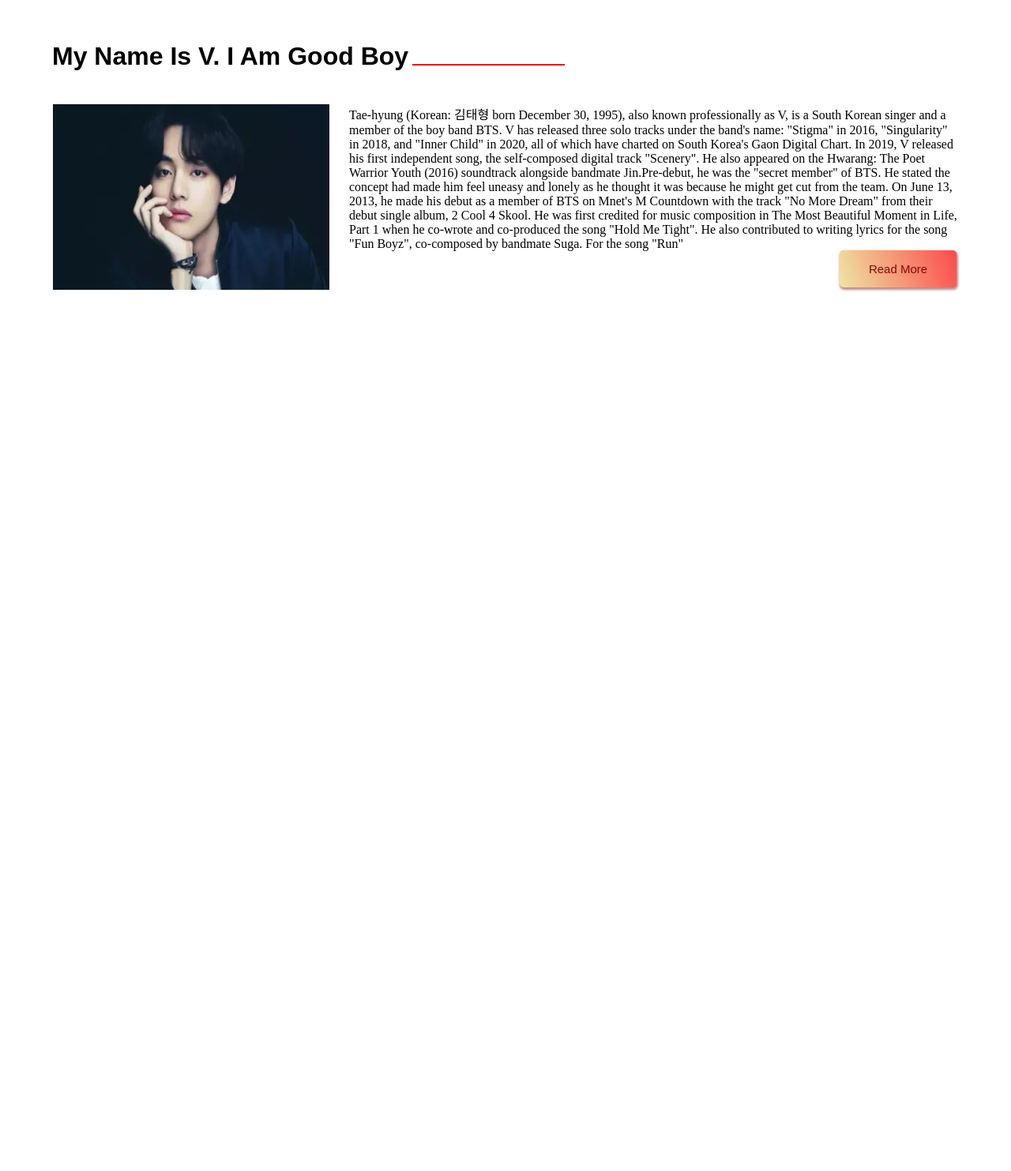
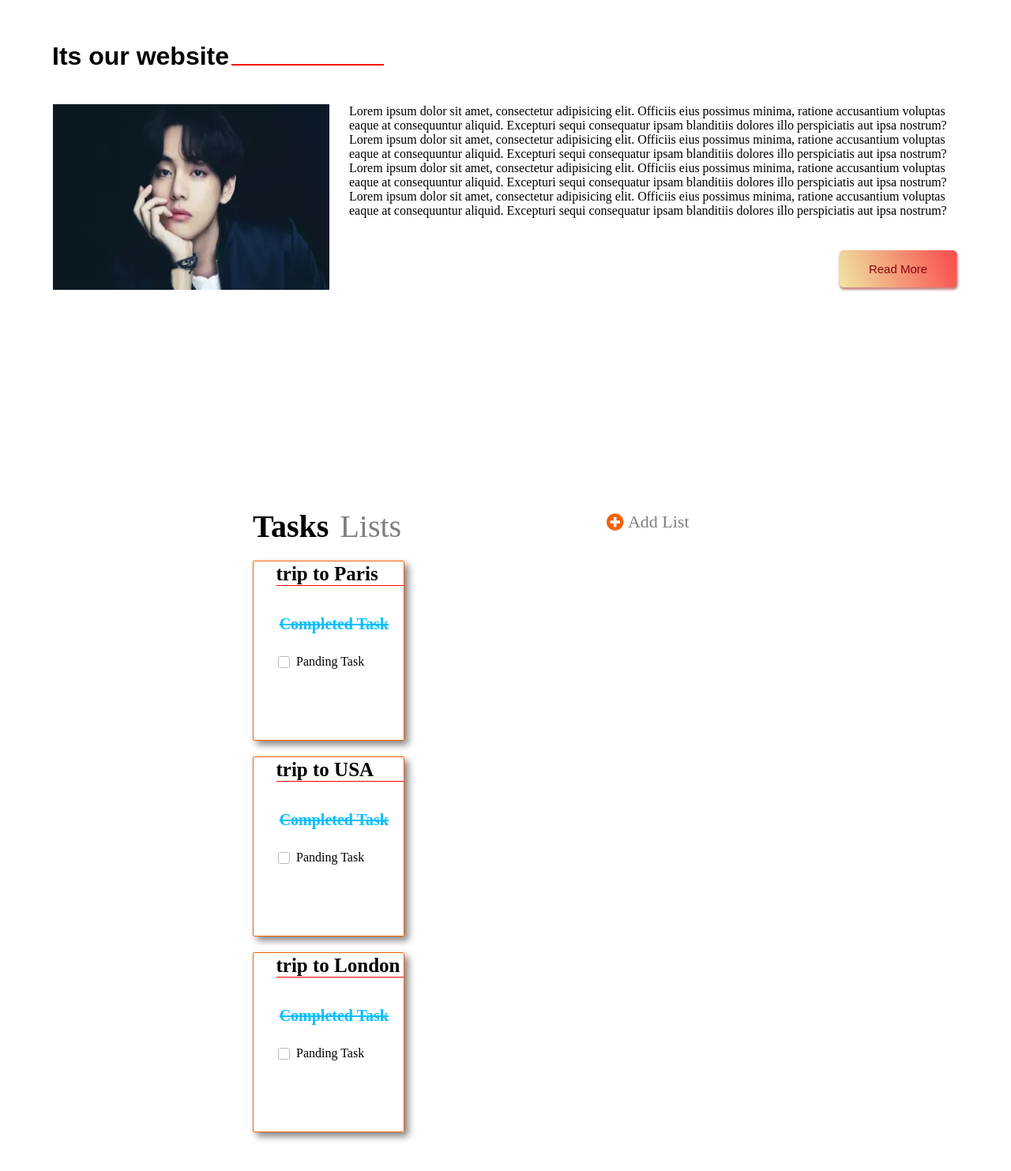
Before and after one commit to imdeep08/Html_project, a plain HTML site: page Education.html in a window 1280 px wide. Shown: the part 567-2050 px from the top of the page at 79% size. Before the commit the page ends 1001 px from the top, so only its background shows below. Drawn offline with Linux system fonts and the light colour scheme.

Commit message:
update two div in fourth section

```diff
--- a/Education.html
+++ b/Education.html
@@ -5,6 +5,7 @@
     <meta http-equiv="X-UA-Compatible" content="IE=edge">
     <meta name="viewport" content="width=device-width, initial-scale=1.0">
     <link rel="stylesheet" href="css/style.css">
+    <link rel="stylesheet" href="https://cdnjs.cloudflare.com/ajax/libs/font-awesome/4.7.0/css/font-awesome.min.css">
     <title>Education</title>
 </head>
 <body>
@@ -49,17 +50,63 @@
         <!------------ third section start ---------->
         <div class="third_grid_section">
             <div class="meet_team_header">
-                <h1 class="meet_team">My Name Is V. I Am Good Boy</h1>
+                <h1 class="meet_team">Its our website</h1>
             </div>
             <div class="about">
                 <img src="./image/BTS_V.webp" alt="">
-                <blockquote><p class="about_team"> Tae-hyung (Korean: 김태형 born December 30, 1995), also known professionally as V, is a South Korean singer and a member of the boy band BTS. V has released three solo tracks under the band's name: "Stigma" in 2016, "Singularity" in 2018, and "Inner Child" in 2020, all of which have charted on South Korea's Gaon Digital Chart. In 2019, V released his first independent song, the self-composed digital track "Scenery". He also appeared on the Hwarang: The Poet Warrior Youth (2016) soundtrack alongside bandmate Jin.Pre-debut, he was the "secret member" of BTS. He stated the concept had made him feel uneasy and lonely as he thought it was because he might get cut from the team. On June 13, 2013, he made his debut as a member of BTS on Mnet's M Countdown with the track "No More Dream" from their debut single album, 2 Cool 4 Skool. He was first credited for music composition in The Most Beautiful Moment in Life, Part 1 when he co-wrote and co-produced the song "Hold Me Tight". He also contributed to writing lyrics for the song "Fun Boyz", co-composed by bandmate Suga. For the song "Run"</p></blockquote>
-
-                <button type="button" class="readmore">Read More</button>
-
+                <p class="about_team"> Lorem ipsum dolor sit amet, consectetur adipisicing elit. Officiis eius possimus minima, ratione accusantium voluptas eaque at consequuntur aliquid. Excepturi sequi consequatur ipsam blanditiis dolores illo perspiciatis aut ipsa nostrum? Lorem ipsum dolor sit amet, consectetur adipisicing elit. Officiis eius possimus minima, ratione accusantium voluptas eaque at consequuntur aliquid. Excepturi sequi consequatur ipsam blanditiis dolores illo perspiciatis aut ipsa nostrum? Lorem ipsum dolor sit amet, consectetur adipisicing elit. Officiis eius possimus minima, ratione accusantium voluptas eaque at consequuntur aliquid. Excepturi sequi consequatur ipsam blanditiis dolores illo perspiciatis aut ipsa nostrum? Lorem ipsum dolor sit amet, consectetur adipisicing elit. Officiis eius possimus minima, ratione accusantium voluptas eaque at consequuntur aliquid. Excepturi sequi consequatur ipsam blanditiis dolores illo perspiciatis aut ipsa nostrum?</p>
+                 <button type="button" class="readmore">Read More</button>
             </div>
          </div>
         <!------------ third section end ---------->
+
+         <!------------ forth section start ---------->
+         <div class="uper_container">
+            <div class="uper_container1">
+                <div>
+                    <span id="Tasks">Tasks</span>
+                    <span id="lists">Lists</span>
+                </div>
+
+                <div class="uper_container2">
+                    <div id="circle">
+                        <i class="fa fa-plus-circle" style="color: rgb(244, 98, 7); font-size: 25px;"></i>
+                    </div>
+                    <div id="add_list">
+                        <span>Add List</span>
+                    </div>
+                </div>
+            </div>
+
+            <div class="card1">
+                <h1>trip to Paris</h1>
+                <p>Completed Task</p>
+                <form action="">
+                    <input type="checkbox" name="checkbox" id="">
+                    <label for="">Panding Task</label>
+                </form>
+            </div>
+
+            <div class="card1">
+                <h1>trip to USA</h1>
+                <p>Completed Task</p>
+                <form action="">
+                    <input type="checkbox" name="checkbox" id="">
+                    <label for="">Panding Task</label>
+                </form>
+            </div>
+
+            <div class="card1">
+                <h1>trip to London</h1>
+                <p>Completed Task</p>
+                <form action="">
+                    <input type="checkbox" name="checkbox" id="">
+                    <label for="">Panding Task</label>
+                </form>
+            </div>
+
+         </div>
+         <!------------ forth section end ---------->
     </div>
 </body>
 </html>
--- a/css/style.css
+++ b/css/style.css
@@ -210,3 +210,99 @@
     color: #08020d;
     box-shadow: 1px 2px 3px 2px #931d1d8a;
 }
+/* ------------ third section end ------ */
+
+/* ------------ fourth section start ------ */
+
+
+.uper_container
+{
+    width: 50%;
+    position: relative;
+    margin: 50% auto;
+}
+.uper_container1
+{
+    width: 35%;
+    padding: top 20px;
+}
+#Tasks
+{
+    font-weight: 900;
+    font-size: 40px;
+}
+#lists
+{
+    margin-left: 10px;
+    opacity: 0.5;
+    font-size: 40px;
+}
+.uper_container2
+{
+    width: 30%;
+    padding-top: 6px;
+    position: absolute;
+    right: 0;
+    top: 0;
+}
+#add_list
+{
+    position: absolute;
+    width: 86%;
+    top: 5px;
+    right: 0;
+    font-size: 22px;
+    opacity: 0.5;
+}
+.card1
+{
+    margin-top: 20px;
+    border: 1px solid rgb(244, 98, 7);
+    width: 30%;
+    height: 228px;
+    position: relative;
+    border-radius: 2px;
+    box-shadow: 5px 5px 10px grey;
+}
+.card1 h1
+{
+    width: 85%;
+    border-bottom: 1px solid red;
+    position: absolute;
+    text-align: left;
+    top: 2px;
+    right: 0px;
+    font-size: 25px;
+}
+.card1 p
+{
+    width: 90%;
+    top: 30%;
+    position: absolute;
+    text-align: right;
+    font-size: 20px;
+    font-weight: bold;
+    color: deepskyblue;
+    text-decoration:line-through;
+}
+.card1 form
+{
+    margin-left: 31px;
+    position: absolute;
+    width: 72%;
+    text-align: left;
+    top: 53%;
+}
+.card1 input
+{
+    position: absolute;
+    opacity: 0.5;
+    width: 15px;
+    height: 15px;
+}
+.card1 label
+{
+    position: absolute;
+    left: 23px;
+    top: -2px;
+}
```
